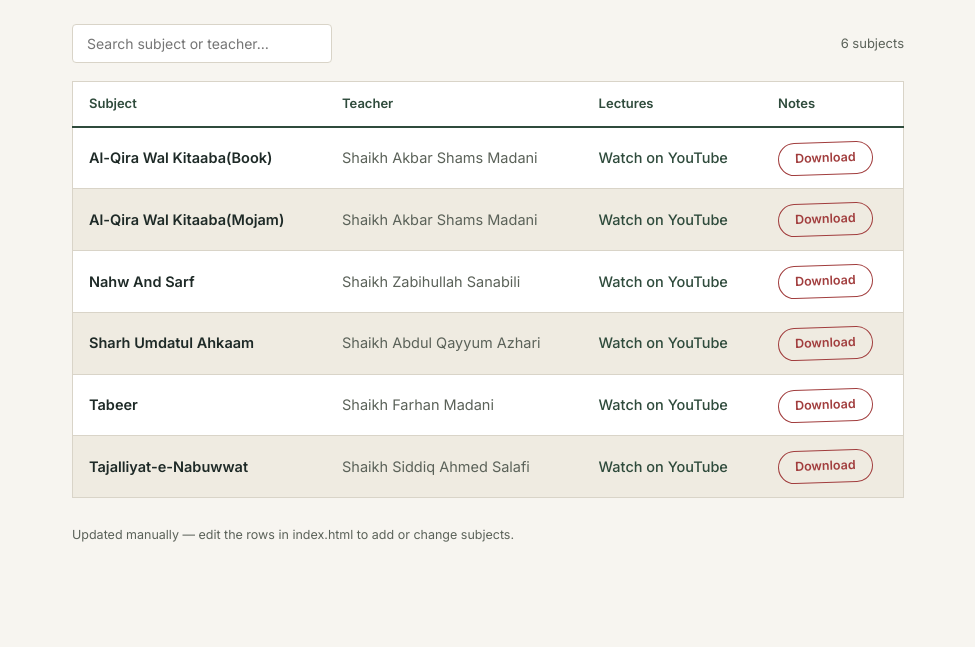
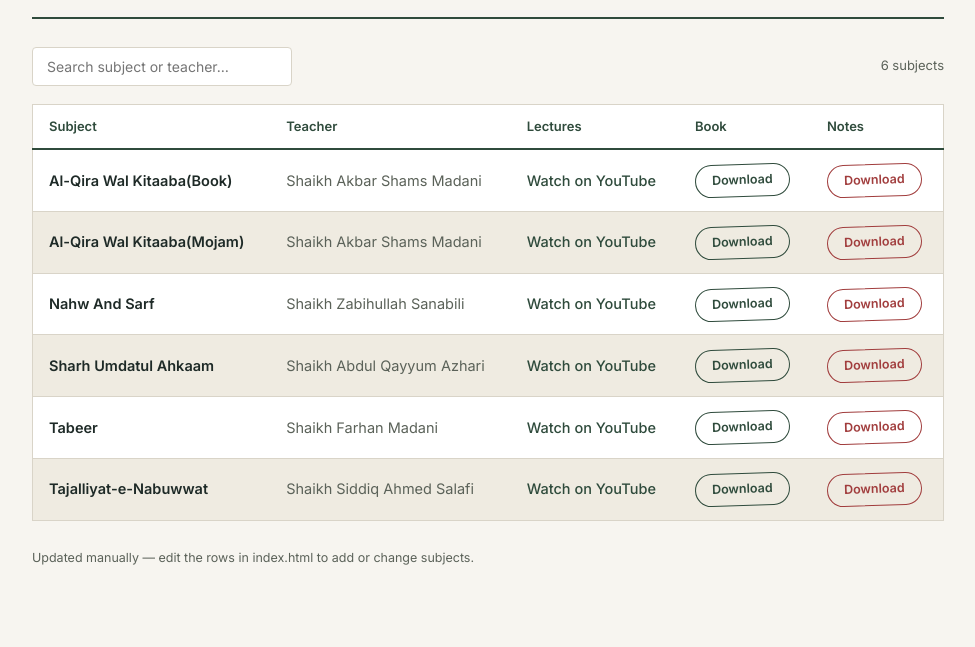
Before and after one commit to kunfaqeehan-lms/notes, a plain HTML site: page index.html in a window 1280 px wide. Shown: the part 195-842 px from the top of the page, without its empty margins (152-1127 px from the left). Before the commit the page ends 820 px from the top, so only its background shows below. Drawn offline with Linux system fonts and the light colour scheme.

Commit message:
Books column and books folder

```diff
--- a/index.html
+++ b/index.html
@@ -29,7 +29,7 @@
   }
 
   .page{
-    max-width: 880px;
+    max-width: 960px;
     margin: 0 auto;
     padding: 56px 24px 80px;
   }
@@ -162,6 +162,7 @@
     text-decoration: none;
     transform: rotate(-2deg);
     transition: transform 0.15s ease, background 0.15s ease, color 0.15s ease;
+    white-space: nowrap;
   }
 
   a.stamp:hover, a.stamp:focus{
@@ -169,6 +170,16 @@
     background: var(--oxblood);
     color: #fff;
     outline: none;
+  }
+
+  a.stamp.book{
+    color: var(--pine);
+    border-color: var(--pine);
+  }
+
+  a.stamp.book:hover, a.stamp.book:focus{
+    background: var(--pine);
+    color: #fff;
   }
 
   .none{
@@ -216,7 +227,7 @@
   <header class="title-block">
     <div class="kicker">Semester notes index</div>
     <h1>Notes Archive</h1>
-    <p>Lecture recordings and printable notes for every subject, in one place.</p>
+    <p>Lecture recordings, source books, and printable notes for every subject, in one place.</p>
   </header>
 
   <div class="toolbar">
@@ -230,6 +241,7 @@
         <th>Subject</th>
         <th>Teacher</th>
         <th>Lectures</th>
+        <th>Book</th>
         <th>Notes</th>
       </tr>
     </thead>
@@ -238,24 +250,28 @@
         <td class="subject" data-label="Subject">Al-Qira Wal Kitaaba(Book)</td>
         <td class="teacher" data-label="Teacher">Shaikh Akbar Shams Madani</td>
         <td data-label="Lecture"><a class="watch" href="https://youtube.com/playlist?list=PLEN196nOejOhMN93hTWPLq83BVChN4dFy&si=bB_MSRlrdThQbKNW" target="_blank" rel="noopener">Watch on YouTube</a></td>
+        <td data-label="Book"><a class="stamp book" href="books/Al-Qira Wal Kitaaba(Book).pdf" download>Download</a></td>
         <td data-label="Notes"><a class="stamp" href="notes/Al-Qira Wal Kitaaba(Book).pdf" download>Download</a></td>
       </tr>
       <tr>
         <td class="subject" data-label="Subject">Al-Qira Wal Kitaaba(Mojam)</td>
         <td class="teacher" data-label="Teacher">Shaikh Akbar Shams Madani</td>
         <td data-label="Lecture"><a class="watch" href="https://youtube.com/playlist?list=PLEN196nOejOhMN93hTWPLq83BVChN4dFy&si=bB_MSRlrdThQbKNW" target="_blank" rel="noopener">Watch on YouTube</a></td>
+        <td data-label="Book"><a class="stamp book" href="books/Al-Qira Wal Kitaaba(Mojam).pdf" download>Download</a></td>
         <td data-label="Notes"><a class="stamp" href="notes/Al-Qira Wal Kitaaba(Mojam).pdf" download>Download</a></td>
       </tr>
       <tr>
         <td class="subject" data-label="Subject">Nahw And Sarf</td>
         <td class="teacher" data-label="Teacher">Shaikh Zabihullah Sanabili</td>
         <td data-label="Lecture"><a class="watch" href="https://youtube.com/playlist?list=PLEN196nOejOgKoOmUADASpZNmdWJzr57l&si=hugPXJw7kurx__B3" target="_blank" rel="noopener">Watch on YouTube</a></td>
+        <td data-label="Book"><a class="stamp book" href="books/Nahw And Sarf.pdf" download>Download</a></td>
         <td data-label="Notes"><a class="stamp" href="notes/Nahw And Sarf.pdf" download>Download</a></td>
       </tr>
       <tr>
         <td class="subject" data-label="Subject">Sharh Umdatul Ahkaam</td>
         <td class="teacher" data-label="Teacher">Shaikh Abdul Qayyum Azhari</td>
         <td data-label="Lecture"><a class="watch" href="https://youtube.com/playlist?list=PLEN196nOejOjE_pNVAy-BYvo-xRAxC6Sg&si=EzPFQKhuS-qaz9t2" target="_blank" rel="noopener">Watch on YouTube</a></td>
+        <td data-label="Book"><a class="stamp book" href="books/Sharh Umdatul Ahkaam.pdf" download>Download</a></td>
         <td data-label="Notes"><a class="stamp" href="notes/Sharh Umdatul Ahkaam.pdf" download>Download</a></td>
         <!--<td data-label="Notes"><span class="none">Coming soon</span></td>-->
       </tr>
@@ -263,12 +279,14 @@
         <td class="subject" data-label="Subject">Tabeer</td>
         <td class="teacher" data-label="Teacher">Shaikh Farhan Madani</td>
         <td data-label="Lecture"><a class="watch" href="https://youtube.com/playlist?list=PLEN196nOejOjXfRKxtO3DjJZBDX-q0rJX&si=MA3xDi0po7queCed" target="_blank" rel="noopener">Watch on YouTube</a></td>
+        <td data-label="Book"><a class="stamp book" href="books/Tabeer.pdf" download>Download</a></td>
         <td data-label="Notes"><a class="stamp" href="notes/Tabeer.pdf" download>Download</a></td>
       </tr>
       <tr>
         <td class="subject" data-label="Subject">Tajalliyat-e-Nabuwwat</td>
         <td class="teacher" data-label="Teacher">Shaikh Siddiq Ahmed Salafi</td>
         <td data-label="Lecture"><a class="watch" href="https://youtube.com/playlist?list=PLEN196nOejOg9iQ8Rwu-UaLa10ckCiVXj&si=Pfa0sddCDGedR5-e" target="_blank" rel="noopener">Watch on YouTube</a></td>
+        <td data-label="Book"><a class="stamp book" href="books/Tajalliyat-e-Nabuwwat.pdf" download>Download</a></td>
         <td data-label="Notes"><a class="stamp" href="notes/Tajalliyat-e-Nabuwwat.pdf" download>Download</a></td>
       </tr>
     </tbody>
```
Also changed, not shown: 8 other files.
